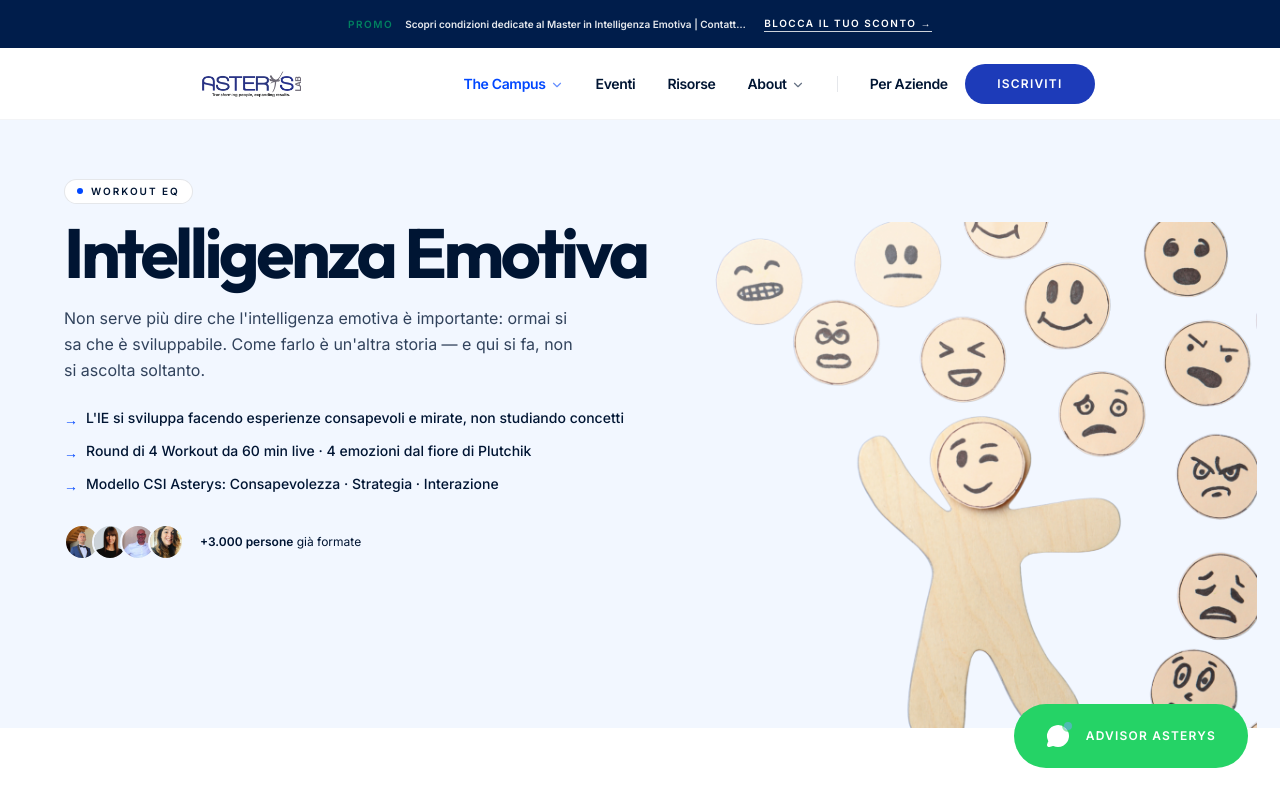
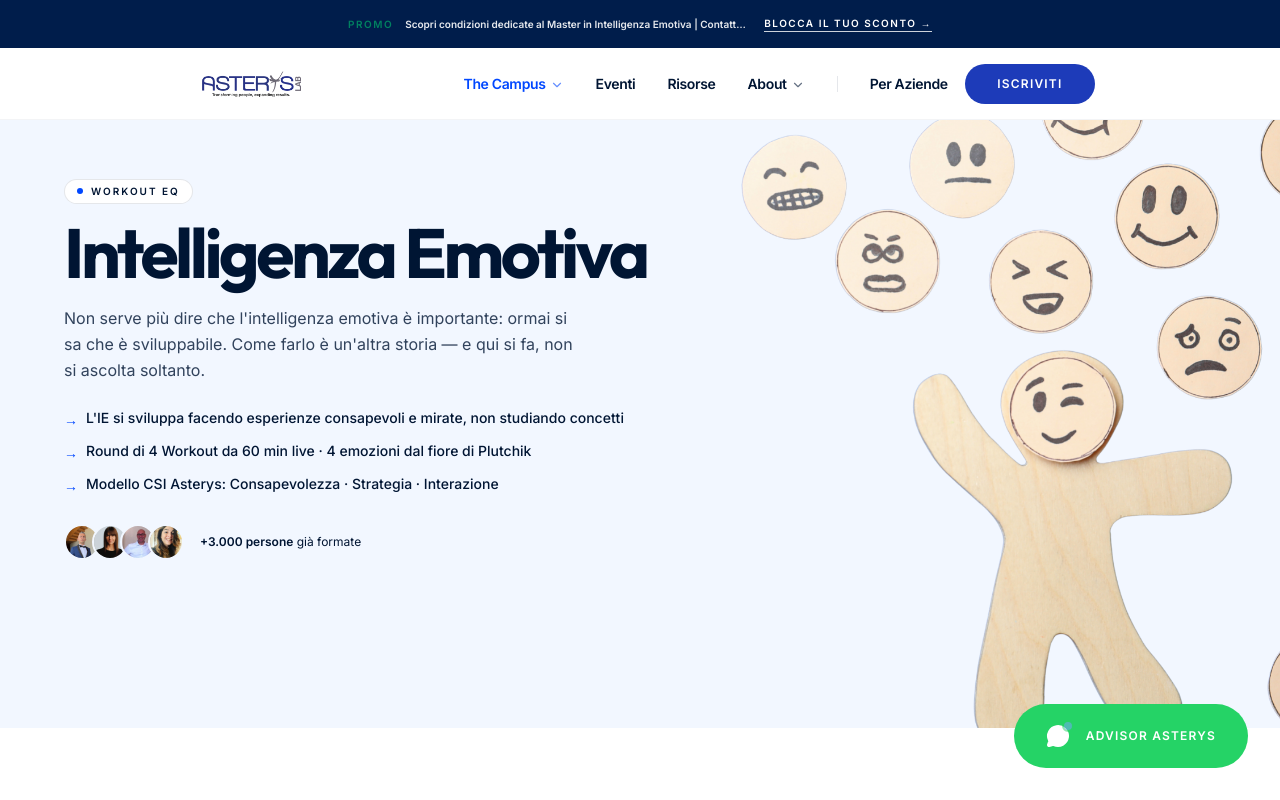
Before and after one commit to danielecolasanti22-wq/asterys-lab---scuola-di-coaching-icf, a React (Vite) app: page /corsi/eiw in a window 1280 px wide. Shown: the top 800 px of the page. Built offline with nearby package versions, Linux system fonts and the light colour scheme.

Commit message:
Update CourseDetail.tsx

```diff
--- a/src/pages/CourseDetail.tsx
+++ b/src/pages/CourseDetail.tsx
@@ -556,7 +556,7 @@
                   : id === 'voice-dialogue'
                   ? 'right-[-22%] w-[calc(82vw-65px)] max-w-[1255px] min-w-[875px] translate-x-[20px]'
                   : id === 'eiw'
-                  ? 'right-[-8%] w-[calc(60vw-30px)] max-w-[1180px] min-w-[900px] translate-x-[0px]'
+                  ? 'right-[-8%] w-[calc(60vw+160px)] max-w-[1370px] min-w-[1090px] translate-x-[140px]'
                   : 'right-[-36%] w-[calc(78vw-80px)] max-w-[1180px] min-w-[820px] translate-x-[150px]'
               }`}
             >
```
